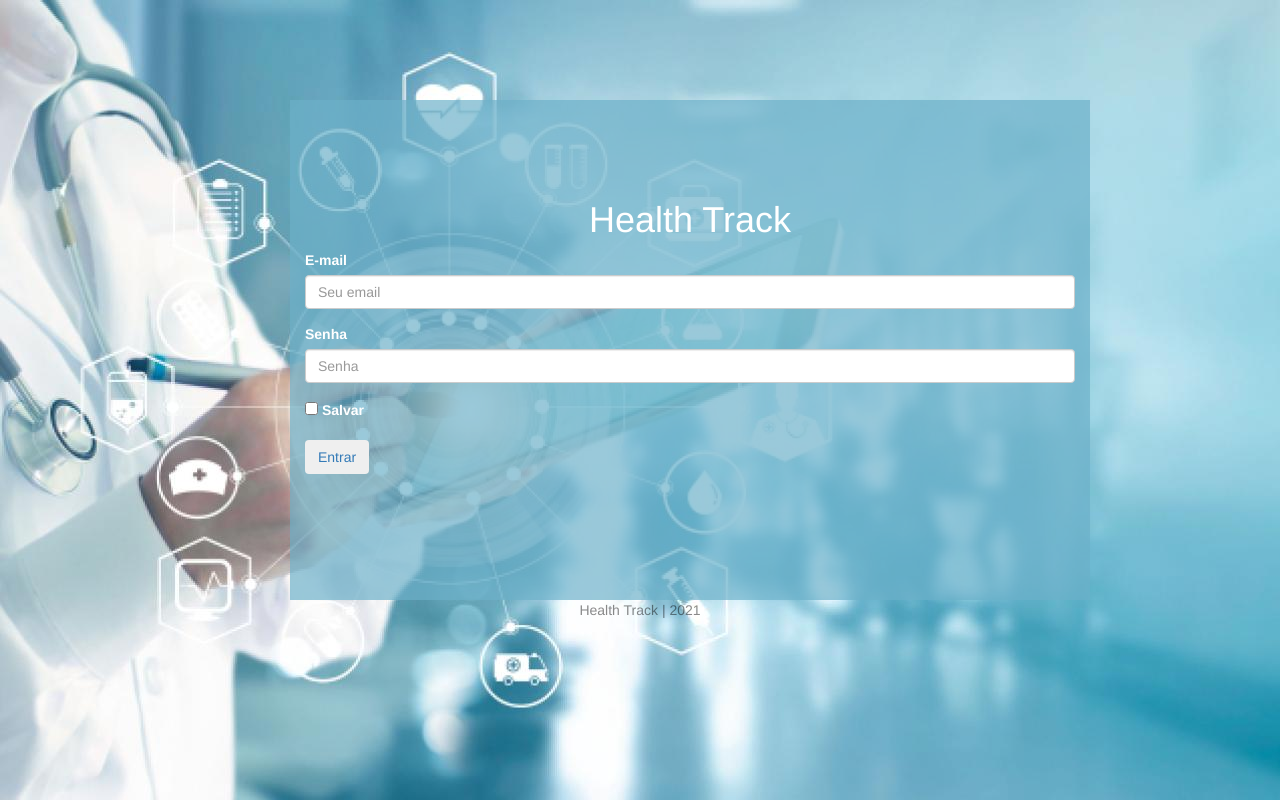
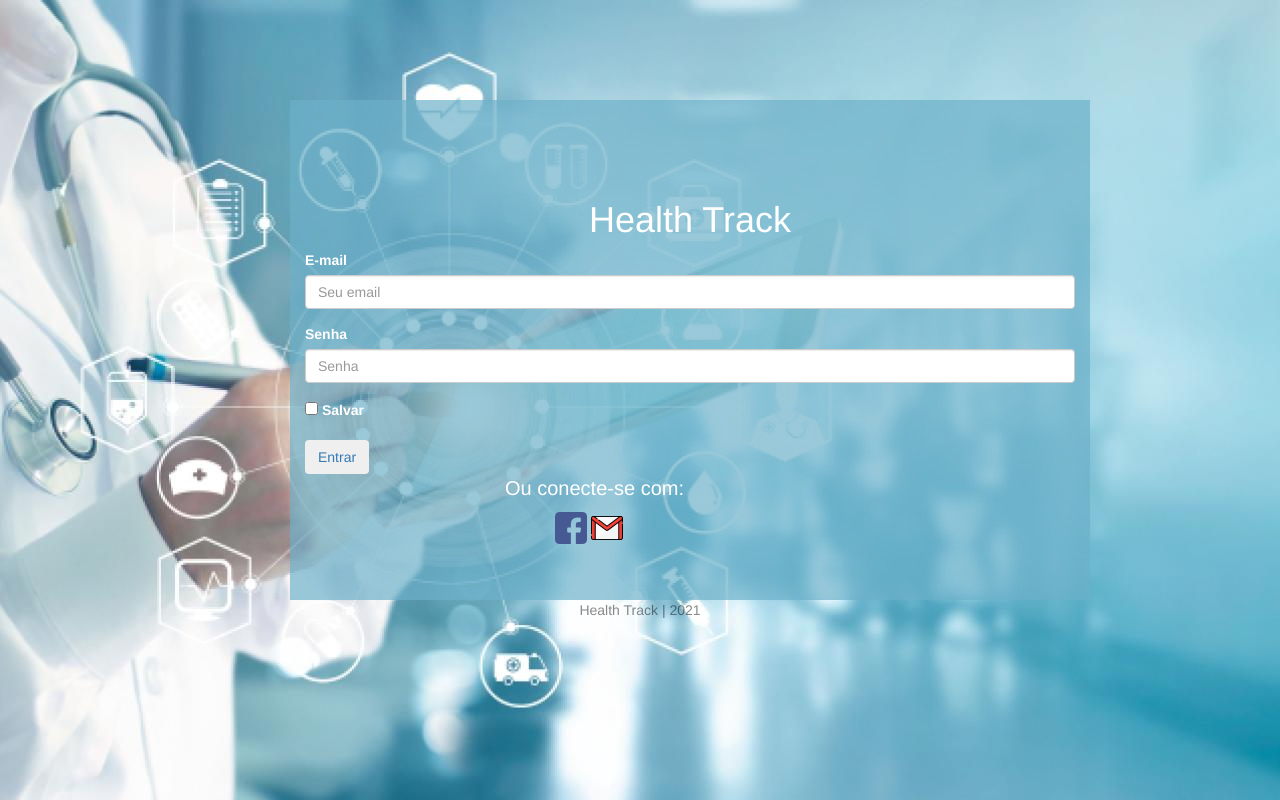
Before and after one commit to daniaraujoxx/health_track, a plain HTML site: page index.html in a window 1280 px wide. Drawn offline with nearby package versions, Linux system fonts and the light colour scheme.

Commit message:
Adicionando opcoes de entrada

```diff
--- a/css/styles.css
+++ b/css/styles.css
@@ -26,3 +26,13 @@ footer{
     text-align: center;
     color: rgba(0, 0, 0, 0.459);
 }
+
+.opcoes{
+    margin-left: 250px;
+}
+
+p{
+    font-size: 20px;
+    margin-left: 200px;
+
+}
--- a/index.html
+++ b/index.html
@@ -34,8 +34,16 @@
       <div class="logar"></div>
       <a href="menu.html">
         <button type="button" class="btn btn-outline-success">Entrar</button>
-
       </a>
+      <p>Ou conecte-se com:</p>
+      <div class="opcoes">
+        <a href="https://www.facebook.com/">
+          <img src="assets\facebook (1).png">
+        </a>
+        <a href="https://accounts.google.com/">
+          <img src="assets\gmail.png">
+        </a>
+        </div>
     </form>
   </Div>
   <footer>
```
Also changed, not shown: assets/facebook (1).png (added), assets/gmail.png (added).
